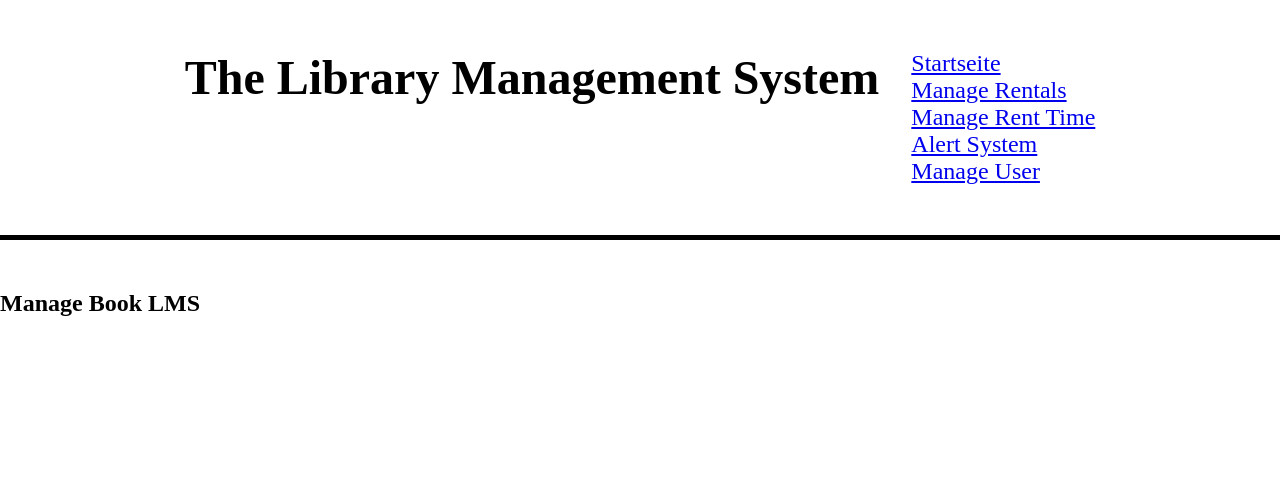
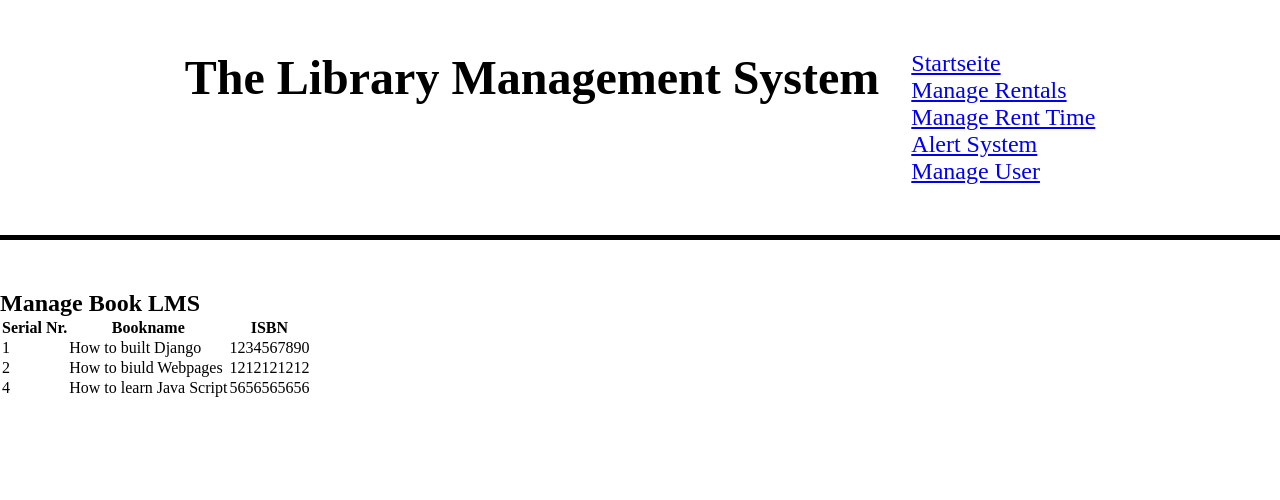
Before and after one commit to Martin-Frei/LMS, a Django app: page /manageBooks in a window 1280 px wide. Shown: the top 500 px of the page. Run offline with Django 5.2, Linux system fonts and the light colour scheme.

Commit message:
BMS Worked some funktion

```diff
--- a/manageBooks/views.py
+++ b/manageBooks/views.py
@@ -13,7 +13,11 @@ def removeBook(request):
 
 
 def manageBook(request):
-    context ={}
+    bookname= ['How to built Django','How to biuld Webpages',' How to learn Python','How to learn Java Script']
+    ISBN= [1234567890,1212121212, 3434343434, 5656565656]
+
+    context ={'bookDetail': zip(bookname, ISBN)}
+
     return render(request,'manageBookLMS.html', context )
 
 def index(request):
--- a/template/manageBookLMS.html
+++ b/template/manageBookLMS.html
@@ -51,4 +51,17 @@
 
     <div>
         <h2>Manage Book LMS</h2>
+
+
+        <table>
+            <tr><th>Serial Nr.</th><th>Bookname</th><th>ISBN</th></tr>
+        {% for book, isbn in bookDetail  %}
+                {% if not forloop.counter == 3 %}
+                <tr>
+                <td>{{ forloop.counter }}</td><td>{{ book }}</td> <td> {{ isbn }} </td>
+                </tr>
+                {% endif %}
+        {% endfor %}
+
+        </table>
     </div>
```
